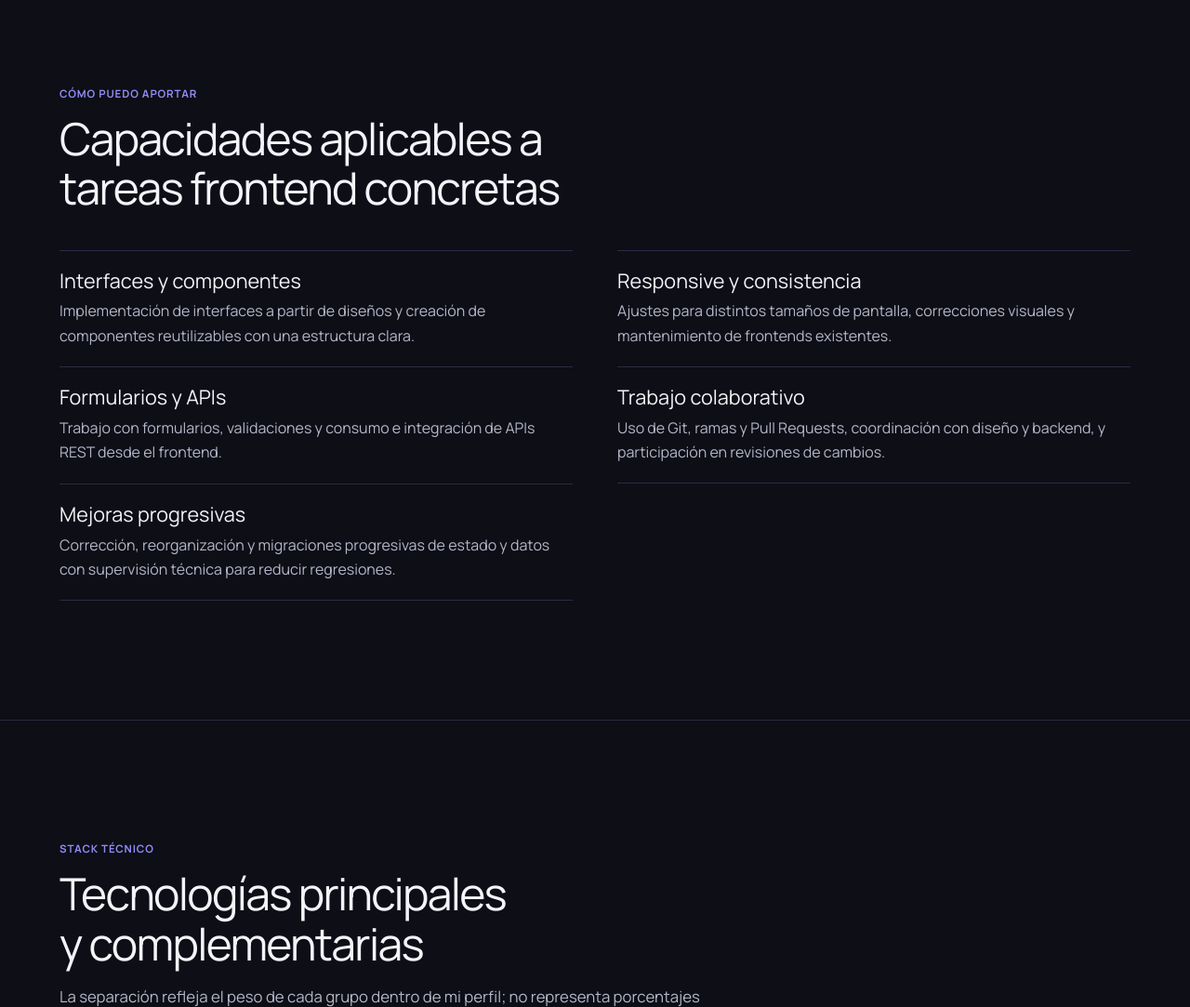
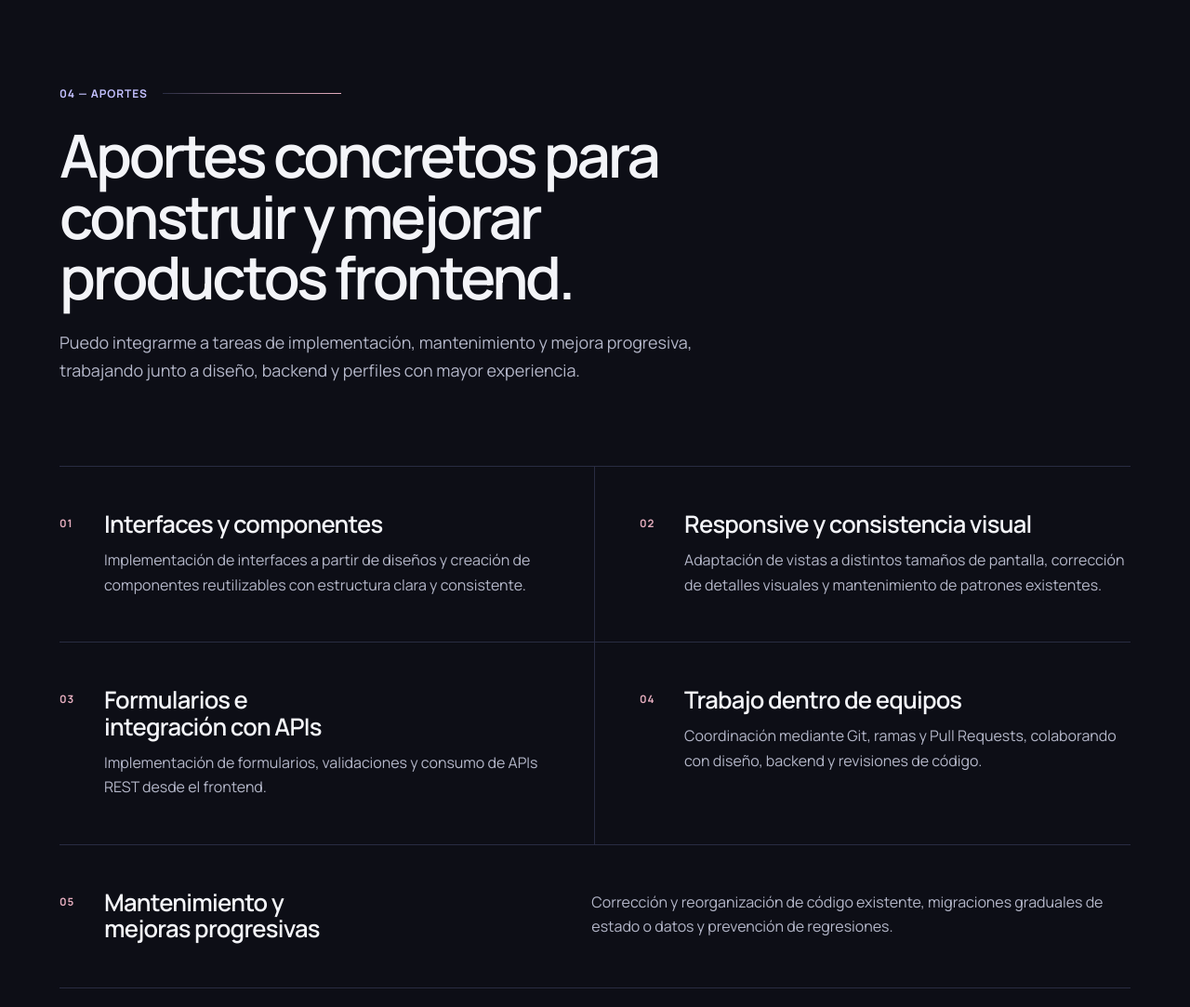
Before and after one commit to Blackpachamame/portfolio, an Astro site: page / in a window 1280 px wide. Shown: the part 6800-7883 px from the top of the page at 93% size. Built offline with nearby package versions, Linux system fonts and the light colour scheme; Astro itself is replaced by a stand-in of ours.

Commit message:
feat: diseñar sección de aportes concretos

```diff
--- a/src/components/sections/ContributionSection.astro
+++ b/src/components/sections/ContributionSection.astro
@@ -1,25 +1,35 @@
 ---
-import SectionHeading from '../ui/SectionHeading.astro';
 import { contributionAreas } from '../../data/site';
 ---
 
-<section id="aportes" class="landing-section" aria-labelledby="aportes-title">
-  <div class="container">
-    <SectionHeading
-      headingId="aportes-title"
-      eyebrow="Cómo puedo aportar"
-      title="Capacidades aplicables a tareas frontend concretas"
-    />
+<section id="aportes" class="contribution-section landing-section" aria-labelledby="aportes-title">
+  <div class="contribution-section__inner container">
+    <header class="contribution-section__heading">
+      <div class="contribution-section__index">
+        <p>04 — Aportes</p>
+        <span aria-hidden="true"></span>
+      </div>
+      <h2 id="aportes-title">Aportes concretos para construir y mejorar productos frontend.</h2>
+      <p class="contribution-section__introduction">
+        Puedo integrarme a tareas de implementación, mantenimiento y mejora progresiva, trabajando
+        junto a diseño, backend y perfiles con mayor experiencia.
+      </p>
+    </header>
 
-    <ul class="capability-list" role="list">
+    <ol class="contribution-list" role="list">
       {
-        contributionAreas.map((area) => (
+        contributionAreas.map((area, index) => (
           <li>
-            <h3>{area.title}</h3>
-            <p>{area.description}</p>
+            <span class="contribution-list__number" aria-hidden="true">
+              {String(index + 1).padStart(2, '0')}
+            </span>
+            <div class="contribution-list__content">
+              <h3>{area.title}</h3>
+              <p>{area.description}</p>
+            </div>
           </li>
         ))
       }
-    </ul>
+    </ol>
   </div>
 </section>
--- a/src/data/site.ts
+++ b/src/data/site.ts
@@ -79,27 +79,27 @@ export const contributionAreas: ContributionArea[] = [
   {
     title: 'Interfaces y componentes',
     description:
-      'Implementación de interfaces a partir de diseños y creación de componentes reutilizables con una estructura clara.',
+      'Implementación de interfaces a partir de diseños y creación de componentes reutilizables con estructura clara y consistente.',
   },
   {
-    title: 'Responsive y consistencia',
+    title: 'Responsive y consistencia visual',
     description:
-      'Ajustes para distintos tamaños de pantalla, correcciones visuales y mantenimiento de frontends existentes.',
+      'Adaptación de vistas a distintos tamaños de pantalla, corrección de detalles visuales y mantenimiento de patrones existentes.',
   },
   {
-    title: 'Formularios y APIs',
+    title: 'Formularios e integración con APIs',
     description:
-      'Trabajo con formularios, validaciones y consumo e integración de APIs REST desde el frontend.',
+      'Implementación de formularios, validaciones y consumo de APIs REST desde el frontend.',
   },
   {
-    title: 'Trabajo colaborativo',
+    title: 'Trabajo dentro de equipos',
     description:
-      'Uso de Git, ramas y Pull Requests, coordinación con diseño y backend, y participación en revisiones de cambios.',
+      'Coordinación mediante Git, ramas y Pull Requests, colaborando con diseño, backend y revisiones de código.',
   },
   {
-    title: 'Mejoras progresivas',
+    title: 'Mantenimiento y mejoras progresivas',
     description:
-      'Corrección, reorganización y migraciones progresivas de estado y datos con supervisión técnica para reducir regresiones.',
+      'Corrección y reorganización de código existente, migraciones graduales de estado o datos y prevención de regresiones.',
   },
 ];
 
--- a/src/styles/global.css
+++ b/src/styles/global.css
@@ -1206,25 +1206,95 @@ strong {
   font-size: 0.9rem;
 }
 
-.capability-list {
-  display: grid;
-  gap: 0;
+.contribution-section__inner {
+  display: grid;
+  gap: clamp(3rem, 8vw, 5.5rem);
+}
+
+.contribution-section__heading {
+  max-width: 58rem;
+}
+
+.contribution-section__index {
+  display: flex;
+  align-items: center;
+  gap: 1rem;
+  margin-block-end: 1.5rem;
+}
+
+.contribution-section__index p {
+  flex: 0 0 auto;
+  margin-block-end: 0;
+  color: var(--color-accent-soft);
+  font-size: 0.75rem;
+  font-weight: 700;
+  letter-spacing: 0.075em;
+  text-transform: uppercase;
+}
+
+.contribution-section__index span {
+  width: min(100%, 12rem);
+  height: 1px;
+  background: linear-gradient(90deg, var(--color-border), var(--color-accent-warm));
+}
+
+.contribution-section__heading h2 {
+  max-width: 21ch;
+  margin-block-end: 1.5rem;
+  font-size: clamp(2rem, 9vw, 4rem);
+  font-weight: 600;
+  letter-spacing: -0.05em;
+  line-height: 1.02;
+}
+
+.contribution-section__introduction {
+  max-width: var(--reading-width);
+  margin-block-end: 0;
+  color: var(--color-text-secondary);
+  font-size: clamp(1rem, 2vw, 1.12rem);
+}
+
+.contribution-list {
+  display: grid;
   margin: 0;
   padding: 0;
-}
-
-.capability-list li {
-  padding-block: 1.25rem;
+  border-block-end: 1px solid var(--color-border);
+  list-style: none;
+}
+
+.contribution-list li {
+  display: grid;
+  grid-template-columns: 2rem minmax(0, 1fr);
+  gap: 1rem;
+  min-width: 0;
+  padding-block: clamp(1.5rem, 6vw, 2.25rem);
   border-block-start: 1px solid var(--color-border);
 }
 
-.capability-list li:last-child {
-  border-block-end: 1px solid var(--color-border);
-}
-
-.capability-list p {
-  max-width: var(--reading-width);
-  margin-block-end: 0;
+.contribution-list__number {
+  padding-block-start: 0.2rem;
+  color: var(--color-accent-warm);
+  font-size: 0.72rem;
+  font-weight: 700;
+  letter-spacing: 0.08em;
+}
+
+.contribution-list__content {
+  min-width: 0;
+}
+
+.contribution-list__content h3 {
+  max-width: 23ch;
+  margin-block-end: 0.65rem;
+  font-size: clamp(1.2rem, 5vw, 1.6rem);
+  font-weight: 600;
+  letter-spacing: -0.03em;
+}
+
+.contribution-list__content p {
+  max-width: 38rem;
+  margin-block-end: 0;
+  color: var(--color-text-secondary);
 }
 
 .skill-groups {
@@ -1394,13 +1464,48 @@ strong {
     text-align: end;
   }
 
-  .capability-list {
+  .contribution-section__heading h2 {
+    font-size: clamp(2.5rem, 5.2vw, 4rem);
+  }
+
+  .contribution-list {
     grid-template-columns: repeat(2, minmax(0, 1fr));
-    column-gap: 3rem;
-  }
-
-  .capability-list li:nth-last-child(2) {
-    border-block-end: 1px solid var(--color-border);
+    border-block-start: 1px solid var(--color-border);
+  }
+
+  .contribution-list li {
+    padding: clamp(2rem, 4vw, 3rem);
+    border-block-start: 0;
+  }
+
+  .contribution-list li:nth-child(odd):not(:last-child) {
+    padding-inline-start: 0;
+    border-inline-end: 1px solid var(--color-border);
+  }
+
+  .contribution-list li:nth-child(even) {
+    padding-inline-end: 0;
+  }
+
+  .contribution-list li:nth-child(n + 3) {
+    border-block-start: 1px solid var(--color-border);
+  }
+
+  .contribution-list li:last-child {
+    grid-column: 1 / -1;
+    grid-template-columns: 2rem minmax(0, 1fr);
+    padding-inline: 0;
+  }
+
+  .contribution-list li:last-child .contribution-list__content {
+    display: grid;
+    grid-template-columns: minmax(13rem, 0.75fr) minmax(0, 1fr);
+    align-items: start;
+    gap: clamp(2rem, 7vw, 6rem);
+  }
+
+  .contribution-list li:last-child h3 {
+    margin-block-end: 0;
   }
 
   .skill-groups {
```
